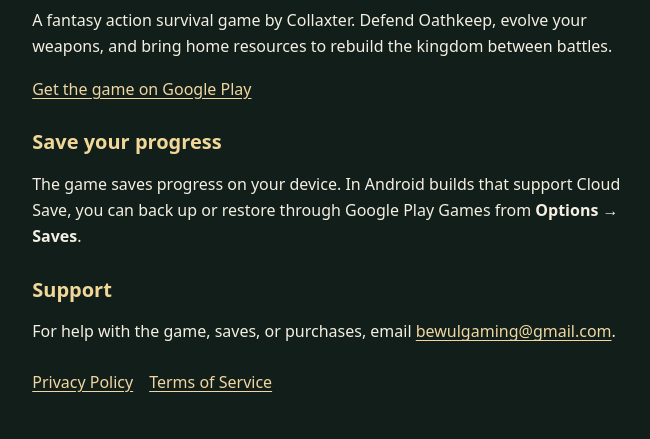
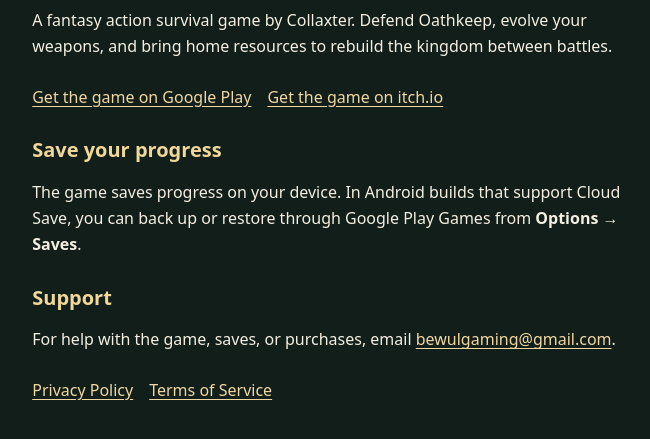
Before and after one commit to bewulgaming-dot/bewulgaming-dot.github.io, a plain HTML site: page index.html in a window 1280 px wide. Shown: the part 163-602 px from the top of the page, without its empty margins (308-958 px from the left). Drawn offline with Linux system fonts and the light colour scheme.

Commit message:
Link to the itch.io version of Oath

```diff
--- a/index.html
+++ b/index.html
@@ -22,7 +22,10 @@
   <main>
     <h1>Oath Against the Horde</h1>
     <p>A fantasy action survival game by Collaxter. Defend Oathkeep, evolve your weapons, and bring home resources to rebuild the kingdom between battles.</p>
-    <p><a href="https://play.google.com/store/apps/details?id=com.collaxter.oathagainstthehorde">Get the game on Google Play</a></p>
+    <nav aria-label="Get the game">
+      <a href="https://play.google.com/store/apps/details?id=com.collaxter.oathagainstthehorde">Get the game on Google Play</a>
+      <a href="https://collaxter.itch.io/oath-against-the-horde">Get the game on itch.io</a>
+    </nav>
     <h2>Save your progress</h2>
     <p>The game saves progress on your device. In Android builds that support Cloud Save, you can back up or restore through Google Play Games from <strong>Options → Saves</strong>.</p>
     <h2>Support</h2>
```
